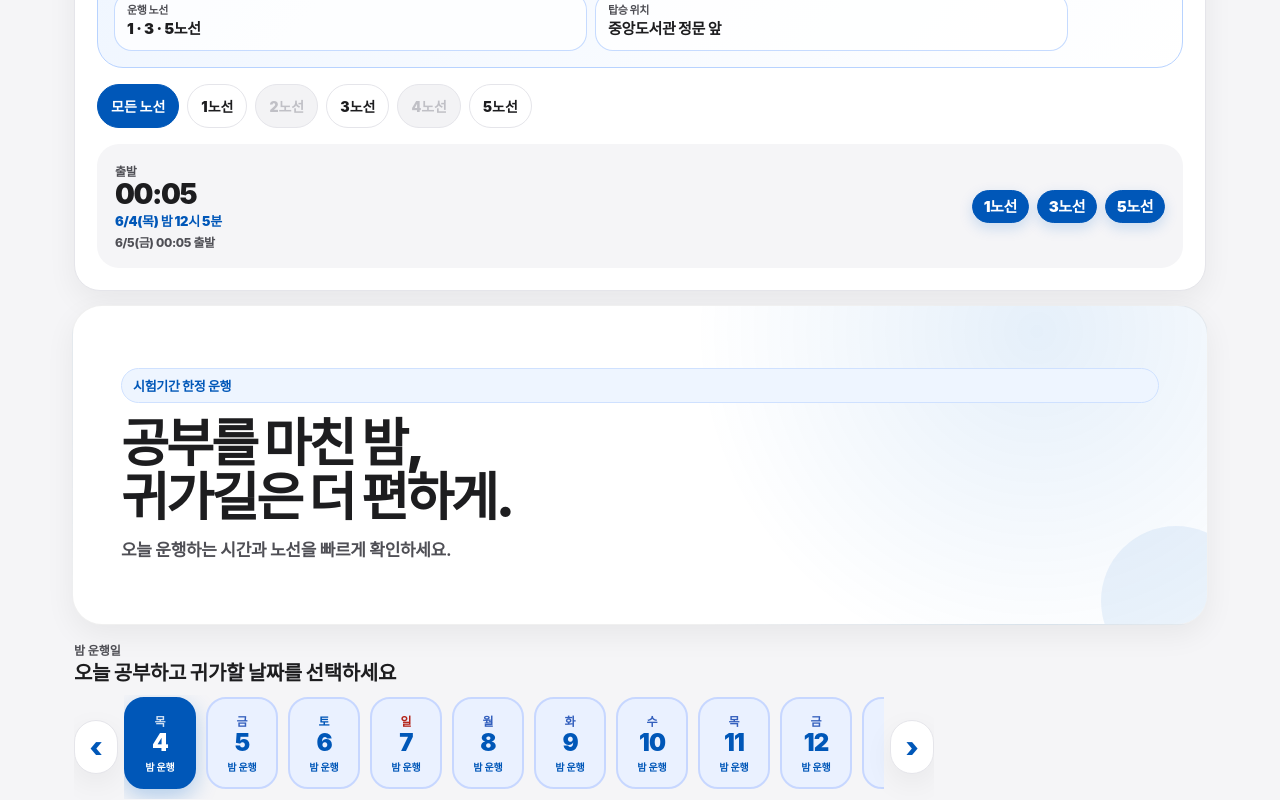
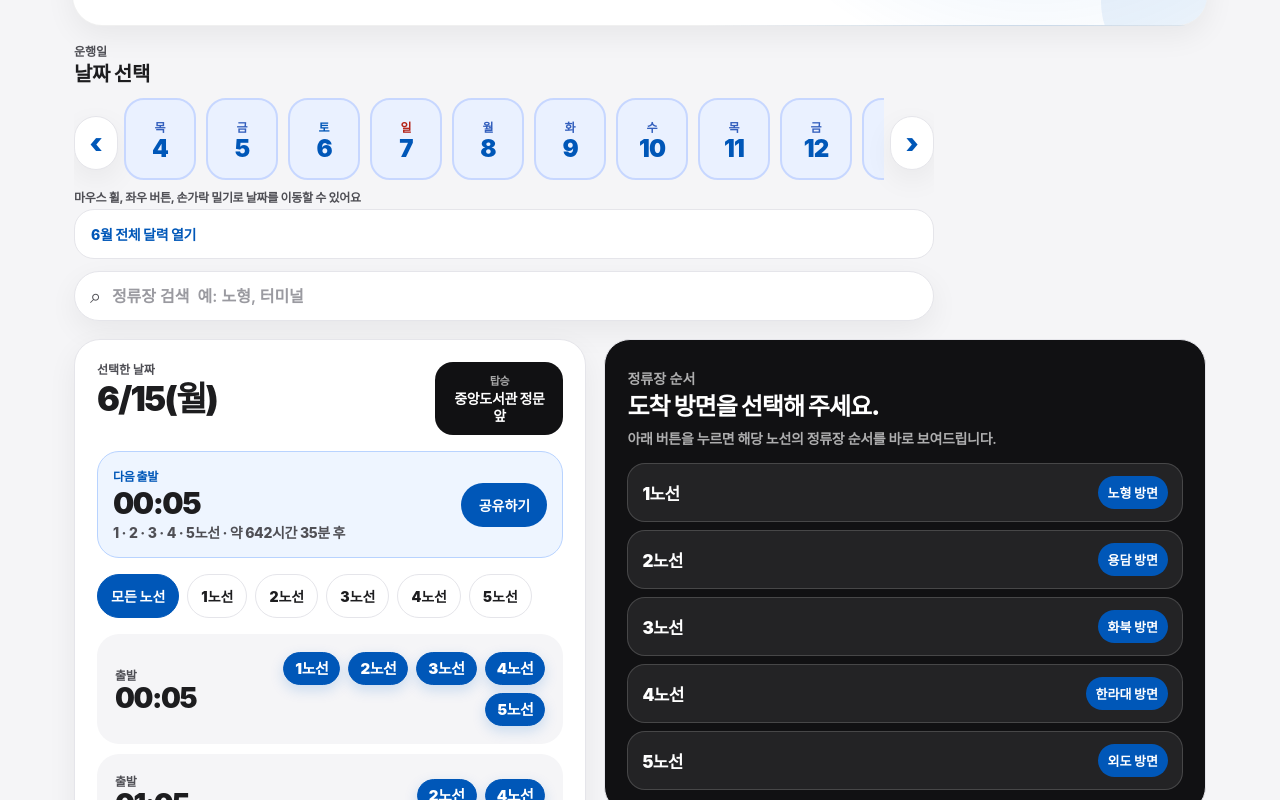
Before and after one commit to libjeju/libNbus, a React (Vite) app: page / in a window 1280 px wide. Shown: the part 400-1200 px from the top of the page. Built offline with nearby package versions, Linux system fonts and the light colour scheme; a web font is replaced by a local one.

Commit message:
Update App.jsx

```diff
--- a/src/App.jsx
+++ b/src/App.jsx
@@ -144,83 +144,19 @@ function getServiceSummary(dateString) {
 }
 
 
-function getDateStringFromDate(date) {
-  const year = date.getFullYear();
-  const month = String(date.getMonth() + 1).padStart(2, "0");
-  const day = String(date.getDate()).padStart(2, "0");
+function getTodayString() {
+  const now = new Date();
+  const year = now.getFullYear();
+  const month = String(now.getMonth() + 1).padStart(2, "0");
+  const day = String(now.getDate()).padStart(2, "0");
   return `${year}-${month}-${day}`;
 }
 
-function getTodayString() {
-  return getDateStringFromDate(new Date());
-}
-
-function addDays(dateString, days) {
-  const date = new Date(`${dateString}T00:00:00`);
-  date.setDate(date.getDate() + days);
-  return getDateStringFromDate(date);
-}
-
-function getTimeParts(timeString) {
+function getDepartureDateTime(dateString, timeString) {
   const [hour, minute] = timeString.split(":").map(Number);
-  return { hour, minute };
-}
-
-function getDepartureDayOffset(timeString) {
-  const { hour } = getTimeParts(timeString);
-
-  // 00:05, 01:05, 02:05처럼 새벽에 출발하는 차는
-  // 이용자 입장에서 "전날 밤 운행"으로 이해하는 것이 자연스럽습니다.
-  return hour < 6 ? 1 : 0;
-}
-
-function getActualDepartureDate(serviceDateString, timeString) {
-  return addDays(serviceDateString, getDepartureDayOffset(timeString));
-}
-
-function getDepartureDateTime(serviceDateString, timeString) {
-  const { hour, minute } = getTimeParts(timeString);
-  const actualDate = getActualDepartureDate(serviceDateString, timeString);
-  const departure = new Date(`${actualDate}T00:00:00`);
+  const departure = new Date(`${dateString}T00:00:00`);
   departure.setHours(hour, minute, 0, 0);
   return departure;
-}
-
-function formatMinute(minute) {
-  return minute === 0 ? "" : ` ${minute}분`;
-}
-
-function getRelativeNightLabel(serviceDateString) {
-  const today = getTodayString();
-  const tomorrow = addDays(today, 1);
-
-  if (serviceDateString === today) return "오늘 밤";
-  if (serviceDateString === tomorrow) return "내일 밤";
-
-  return `${toShortDate(serviceDateString)} 밤`;
-}
-
-function formatFriendlyDepartureTime(serviceDateString, timeString) {
-  const { hour, minute } = getTimeParts(timeString);
-  const actualDate = getActualDepartureDate(serviceDateString, timeString);
-
-  if (hour === 0) {
-    return `${getRelativeNightLabel(serviceDateString)} 12시${formatMinute(minute)}`;
-  }
-
-  if (hour < 6) {
-    return `${toShortDate(actualDate)} 새벽 ${hour}시${formatMinute(minute)}`;
-  }
-
-  return `${toShortDate(actualDate)} ${hour}시${formatMinute(minute)}`;
-}
-
-function formatActualDepartureLabel(serviceDateString, timeString) {
-  return `${toShortDate(getActualDepartureDate(serviceDateString, timeString))} ${timeString} 출발`;
-}
-
-function formatNightServiceLabel(serviceDateString) {
-  return `${toShortDate(serviceDateString)} 밤 운행`;
 }
 
 function formatRemainingTime(departureDateTime) {
@@ -232,44 +168,33 @@ function formatRemainingTime(departureDateTime) {
   const minutes = totalMinutes % 60;
 
   if (hours > 0) {
-    return minutes > 0 ? `출발까지 약 ${hours}시간 ${minutes}분` : `출발까지 약 ${hours}시간`;
+    return `약 ${hours}시간 ${minutes}분 후`;
   }
 
-  return `출발까지 약 ${minutes}분`;
+  return `약 ${minutes}분 후`;
 }
 
 function getNextDeparture(dateString, scheduleItems) {
   if (!scheduleItems.length) return null;
+
+  const todayString = getTodayString();
+
+  if (dateString < todayString) return null;
 
   const departures = scheduleItems
     .map((item) => ({
       ...item,
-      serviceDate: dateString,
-      actualDepartureDate: getActualDepartureDate(dateString, item.time),
       departureDateTime: getDepartureDateTime(dateString, item.time),
-      friendlyTime: formatFriendlyDepartureTime(dateString, item.time),
-      actualLabel: formatActualDepartureLabel(dateString, item.time),
-      nightLabel: formatNightServiceLabel(dateString),
     }))
     .sort((a, b) => a.departureDateTime - b.departureDateTime);
 
+  if (dateString > todayString) return departures[0];
+
   return departures.find((item) => item.departureDateTime.getTime() >= Date.now()) || null;
 }
 
 function getNextServiceDate(dateString) {
   return getServiceDates().find((serviceDate) => serviceDate > dateString) || null;
-}
-
-function getSmartDefaultDate() {
-  const serviceDates = getServiceDates();
-  const today = getTodayString();
-
-  if (schedule[today]) return today;
-
-  const futureDate = serviceDates.find((dateString) => dateString > today);
-  if (futureDate) return futureDate;
-
-  return getDefaultDate();
 }
 
 function isAdminMode() {
@@ -332,11 +257,11 @@ function DateScroller({ selectedDate, setSelectedDate }) {
   }
 
   return (
-    <section className="date-strip" aria-label="밤 운행일 빠른 선택">
+    <section className="date-strip" aria-label="운행일 빠른 선택">
       <div className="section-head compact">
         <div>
-          <p>밤 운행일</p>
-          <h2>오늘 공부하고 귀가할 날짜를 선택하세요</h2>
+          <p>운행일</p>
+          <h2>날짜 선택</h2>
         </div>
       </div>
 
@@ -362,7 +287,7 @@ function DateScroller({ selectedDate, setSelectedDate }) {
                 type="button"
                 onClick={() => setSelectedDate(dateString)}
                 className={`date-pill ${selected ? "selected" : ""}`}
-                aria-label={`${toKoreanDate(dateString)} 밤 운행 선택`}
+                aria-label={`${toKoreanDate(dateString)} 선택`}
               >
                 <span
                   className={`date-week ${dayIndex === 0 ? "sun" : dayIndex === 6 ? "sat" : ""}`}
@@ -370,7 +295,7 @@ function DateScroller({ selectedDate, setSelectedDate }) {
                   {dayLabels[dayIndex]}
                 </span>
                 <strong>{day}</strong>
-                <em>{notesByDate[dateString] || "밤 운행"}</em>
+                {notesByDate[dateString] ? <em>{notesByDate[dateString]}</em> : null}
               </button>
             );
           })}
@@ -432,7 +357,7 @@ function MonthMiniCalendar({ selectedDate, setSelectedDate }) {
               type="button"
               onClick={() => setSelectedDate(dateString)}
               className={`calendar-day ${hasService ? "service" : ""} ${selected ? "selected" : ""}`}
-              aria-label={`${toKoreanDate(dateString)} ${hasService ? "밤 운행 있음" : "밤 운행 없음"}`}
+              aria-label={`${toKoreanDate(dateString)} ${hasService ? "운행 있음" : "운행 없음"}`}
             >
               {day}
             </button>
@@ -441,7 +366,7 @@ function MonthMiniCalendar({ selectedDate, setSelectedDate }) {
       </div>
 
       <div className="calendar-legend">
-        <span><i className="legend-service" />밤 운행일</span>
+        <span><i className="legend-service" />운행일</span>
         <span><i className="legend-selected" />선택일</span>
       </div>
     </details>
@@ -502,12 +427,11 @@ function TodaySummary({
   const selectedRouteHasTimes = visibleTimes.length > 0;
 
   return (
-    <section className={`summary-card ${!hasService ? "no-service" : ""}`} aria-label="선택한 밤 운행 요약">
+    <section className={`summary-card ${!hasService ? "no-service" : ""}`} aria-label="선택 날짜 운행 요약">
       <div className="summary-top">
         <div>
-          <p className="eyebrow">선택한 밤 운행일</p>
-          <h1>{formatNightServiceLabel(selectedDate)}</h1>
-          <span className="night-helper">자정을 넘긴 00:05 출발편도 이 날짜의 밤 운행으로 표시합니다.</span>
+          <p className="eyebrow">선택한 날짜</p>
+          <h1>{toShortDate(selectedDate)}</h1>
           {notesByDate[selectedDate] ? (
             <span className="note-chip">{notesByDate[selectedDate]}</span>
           ) : null}
@@ -521,32 +445,17 @@ function TodaySummary({
 
       {hasService ? (
         <div className="next-departure-card" aria-live="polite">
-          <div className="next-main">
+          <div>
             <p>다음 출발</p>
             {nextDeparture ? (
               <>
-                <strong>{nextDeparture.friendlyTime}</strong>
-                <span className="actual-departure">{nextDeparture.actualLabel}</span>
-                <span className="remain-time">{formatRemainingTime(nextDeparture.departureDateTime)}</span>
-
-                <div className="next-info-grid" aria-label="다음 출발 상세 정보">
-                  <div>
-                    <small>운행 노선</small>
-                    <b>{nextDeparture.routes.join(" · ")}노선</b>
-                  </div>
-                  <div>
-                    <small>탑승 위치</small>
-                    <b>{busInfo.boardingPlace}</b>
-                  </div>
-                </div>
+                <strong>{nextDeparture.time}</strong>
+                <span>{nextDeparture.routes.join(" · ")}노선 · {formatRemainingTime(nextDeparture.departureDateTime)}</span>
               </>
             ) : (
               <>
-                <strong>오늘 밤 운행 종료</strong>
-                <span className="actual-departure">선택한 밤 운행일의 남은 출발편이 없습니다.</span>
-                {nextServiceDate ? (
-                  <span className="remain-time">다음 운행: {formatNightServiceLabel(nextServiceDate)}</span>
-                ) : null}
+                <strong>운행 종료</strong>
+                <span>선택한 날짜의 남은 출발편이 없습니다.</span>
               </>
             )}
           </div>
@@ -557,9 +466,9 @@ function TodaySummary({
         </div>
       ) : (
         <div className="no-service-box" aria-live="polite">
-          <strong>이날 밤에는 야간버스가 운행하지 않습니다.</strong>
-          <span>공부하고 귀가할 날짜를 기준으로 다른 밤 운행일을 선택해 주세요.</span>
-          {nextServiceDate ? <em>다음 밤 운행일: {formatNightServiceLabel(nextServiceDate)}</em> : null}
+          <strong>이날은 야간버스가 운행하지 않습니다.</strong>
+          <span>다른 운행일을 선택해 주세요.</span>
+          {nextServiceDate ? <em>다음 운행일: {toKoreanDate(nextServiceDate)}</em> : null}
         </div>
       )}
 
@@ -592,8 +501,6 @@ function TodaySummary({
               <div>
                 <p>출발</p>
                 <strong>{item.time}</strong>
-                <em>{formatFriendlyDepartureTime(selectedDate, item.time)}</em>
-                <small>{formatActualDepartureLabel(selectedDate, item.time)}</small>
               </div>
 
               <div className="time-route-chips">
@@ -604,9 +511,9 @@ function TodaySummary({
             </article>
           ))
         ) : hasService ? (
-          <div className="empty-box">선택한 노선은 이날 밤 운행하지 않습니다. 다른 노선을 선택해 주세요.</div>
+          <div className="empty-box">선택한 노선은 이날 운행하지 않습니다. 다른 노선을 선택해 주세요.</div>
         ) : (
-          <div className="empty-box warning">이 날짜 밤에는 표시할 출발 시간이 없습니다.</div>
+          <div className="empty-box warning">이 날짜에는 표시할 출발 시간이 없습니다.</div>
         )}
       </div>
     </section>
@@ -655,7 +562,7 @@ function RouteDetail({ selectedRoute, selectedDate, setSelectedRoute, availableR
 
         <div className="route-time-mini">
           <span>출발</span>
-          <strong>{times.length ? times.map((item) => formatActualDepartureLabel(selectedDate, item.time)).join(" · ") : "없음"}</strong>
+          <strong>{times.length ? times.map((item) => item.time).join(" · ") : "없음"}</strong>
         </div>
       </div>
 
@@ -694,7 +601,7 @@ function TestPanel({ tests }) {
 }
 
 export default function LibraryNightBusApp() {
-  const [selectedDate, setSelectedDate] = useState(getSmartDefaultDate());
+  const [selectedDate, setSelectedDate] = useState(getDefaultDate());
   const [selectedRoute, setSelectedRoute] = useState("all");
   const [stopQuery, setStopQuery] = useState("");
 
@@ -710,16 +617,7 @@ export default function LibraryNightBusApp() {
   const nextServiceDate = useMemo(() => getNextServiceDate(selectedDate), [selectedDate]);
 
   async function handleShare() {
-    const shareLines = [
-      busInfo.title,
-      formatNightServiceLabel(selectedDate),
-      nextDeparture
-        ? `다음 출발: ${nextDeparture.friendlyTime} (${nextDeparture.actualLabel})`
-        : "남은 출발편 없음",
-      `운행 정보: ${getServiceSummary(selectedDate)}`,
-      `탑승 위치: ${busInfo.boardingPlace}`,
-    ];
-    const text = shareLines.join("\n");
+    const text = `${busInfo.title}\n${toKoreanDate(selectedDate)}\n${getServiceSummary(selectedDate)}\n탑승 위치: ${busInfo.boardingPlace}`;
     const shareData = {
       title: busInfo.title,
       text,
@@ -925,12 +823,6 @@ export default function LibraryNightBusApp() {
           font-weight: 650;
         }
 
-        .secondary-hero {
-          margin-top: 14px;
-          margin-bottom: 18px;
-          background: radial-gradient(circle at 85% 8%, rgba(0,102,204,.10), transparent 34%), #ffffff;
-        }
-
         .date-strip {
           margin-top: 8px;
           overflow: hidden;
@@ -1018,9 +910,9 @@ export default function LibraryNightBusApp() {
         }
 
         .date-pill {
-          flex: 0 0 74px;
-          min-width: 74px;
-          min-height: 92px;
+          flex: 0 0 66px;
+          min-width: 66px;
+          min-height: 82px;
           border: 2px solid #c7d7ff;
           border-radius: 20px;
           background: #eaf1ff;
@@ -1053,8 +945,8 @@ export default function LibraryNightBusApp() {
         .date-pill em {
           margin-top: 2px;
           font-style: normal;
-          font-size: 10px;
-          font-weight: 900;
+          font-size: 9px;
+          font-weight: 800;
           color: inherit;
         }
 
@@ -1248,17 +1140,6 @@ export default function LibraryNightBusApp() {
           letter-spacing: -0.05em;
         }
 
-        .night-helper {
-          display: block;
-          margin-top: 8px;
-          max-width: 440px;
-          color: var(--muted);
-          font-size: 13px;
-          line-height: 1.4;
-          font-weight: 800;
-          word-break: keep-all;
-        }
-
         .note-chip {
           display: inline-flex;
           margin-top: 9px;
@@ -1272,19 +1153,14 @@ export default function LibraryNightBusApp() {
 
         .next-departure-card {
           margin-top: 16px;
-          border-radius: 26px;
-          background: linear-gradient(135deg, #eef5ff 0%, #ffffff 100%);
+          border-radius: 22px;
+          background: #eef5ff;
           border: 1px solid #b8d3ff;
-          padding: 16px;
+          padding: 15px;
           display: grid;
           grid-template-columns: 1fr auto;
           gap: 12px;
-          align-items: start;
-          box-shadow: inset 0 1px 0 rgba(255,255,255,.7);
-        }
-
-        .next-main {
-          min-width: 0;
+          align-items: center;
         }
 
         .next-departure-card p {
@@ -1298,11 +1174,10 @@ export default function LibraryNightBusApp() {
           display: block;
           margin-top: 4px;
           color: var(--ink);
-          font-size: clamp(28px, 7vw, 42px);
-          line-height: 1.04;
+          font-size: 30px;
+          line-height: 1;
           font-weight: 950;
-          letter-spacing: -0.055em;
-          word-break: keep-all;
+          letter-spacing: -0.05em;
         }
 
         .next-departure-card span {
@@ -1312,53 +1187,6 @@ export default function LibraryNightBusApp() {
           font-size: 14px;
           line-height: 1.35;
           font-weight: 800;
-        }
-
-        .actual-departure {
-          color: #26324a !important;
-        }
-
-        .remain-time {
-          display: inline-flex !important;
-          width: fit-content;
-          border-radius: 999px;
-          background: #dfeeff;
-          color: var(--blue) !important;
-          padding: 7px 10px;
-          font-size: 13px !important;
-          font-weight: 950 !important;
-        }
-
-        .next-info-grid {
-          margin-top: 14px;
-          display: grid;
-          grid-template-columns: 1fr;
-          gap: 8px;
-        }
-
-        .next-info-grid div {
-          border-radius: 18px;
-          background: rgba(255,255,255,.78);
-          border: 1px solid rgba(184,211,255,.8);
-          padding: 11px 12px;
-        }
-
-        .next-info-grid small {
-          display: block;
-          color: var(--muted);
-          font-size: 11px;
-          line-height: 1.2;
-          font-weight: 900;
-        }
-
-        .next-info-grid b {
-          display: block;
-          margin-top: 3px;
-          color: var(--ink);
-          font-size: 15px;
-          line-height: 1.25;
-          font-weight: 950;
-          word-break: keep-all;
         }
 
         .share-button {
@@ -1503,27 +1331,6 @@ export default function LibraryNightBusApp() {
           line-height: 1;
           font-weight: 950;
           letter-spacing: -0.05em;
-        }
-
-        .time-card em,
-        .time-card small {
-          display: block;
-          margin-top: 5px;
-          font-style: normal;
-          line-height: 1.3;
-          word-break: keep-all;
-        }
-
-        .time-card em {
-          color: var(--blue);
-          font-size: 13px;
-          font-weight: 950;
-        }
-
-        .time-card small {
-          color: var(--muted);
-          font-size: 12px;
-          font-weight: 800;
         }
 
         .time-route-chips {
@@ -1782,7 +1589,6 @@ export default function LibraryNightBusApp() {
           }
 
           .summary-card { margin-top: 14px; }
-          .next-info-grid { grid-template-columns: 1fr 1fr; }
           .route-card { grid-column: 1 / -1; }
           .route-choice-grid { grid-template-columns: repeat(2, 1fr); }
           .stop-list { grid-template-columns: 1fr 1fr; max-height: none; }
@@ -1874,7 +1680,7 @@ export default function LibraryNightBusApp() {
             type="button"
             className="top-reset"
             onClick={() => {
-              setSelectedDate(getSmartDefaultDate());
+              setSelectedDate(getDefaultDate());
               setSelectedRoute("all");
               setStopQuery("");
             }}
@@ -1885,19 +1691,7 @@ export default function LibraryNightBusApp() {
       </header>
 
       <div className="container">
-        <TodaySummary
-          selectedDate={selectedDate}
-          selectedRoute={selectedRoute}
-          setSelectedRoute={setSelectedRoute}
-          visibleTimes={visibleTimes}
-          availableRoutes={availableRoutes}
-          hasService={hasService}
-          nextDeparture={nextDeparture}
-          nextServiceDate={nextServiceDate}
-          onShare={handleShare}
-        />
-
-        <section className="hero secondary-hero">
+        <section className="hero">
           <span className="hero-kicker">{busInfo.eventLabel}</span>
           <h1>{busInfo.heroTitleLine1}<br />{busInfo.heroTitleLine2}</h1>
           <p>{busInfo.heroDescription}</p>
@@ -1914,16 +1708,30 @@ export default function LibraryNightBusApp() {
           setSelectedRoute={setSelectedRoute}
         />
 
-        <RouteDetail
-          selectedRoute={selectedRoute}
-          selectedDate={selectedDate}
-          setSelectedRoute={setSelectedRoute}
-          availableRoutes={availableRoutes}
-        />
+        <div className="mobile-grid">
+          <TodaySummary
+            selectedDate={selectedDate}
+            selectedRoute={selectedRoute}
+            setSelectedRoute={setSelectedRoute}
+            visibleTimes={visibleTimes}
+            availableRoutes={availableRoutes}
+            hasService={hasService}
+            nextDeparture={nextDeparture}
+            nextServiceDate={nextServiceDate}
+            onShare={handleShare}
+          />
+
+          <RouteDetail
+            selectedRoute={selectedRoute}
+            selectedDate={selectedDate}
+            setSelectedRoute={setSelectedRoute}
+            availableRoutes={availableRoutes}
+          />
+        </div>
 
         <p className="guide">
-          탑승 위치는 {busInfo.boardingPlace}입니다. 화면의 날짜는 공부하고 귀가하는 밤 기준입니다. 00:05처럼 자정을 넘긴 시간은 다음날 새벽 실제 출발 시간도 함께 표시합니다.
-          출발 시간은 중앙도서관 기준이며, 교통 상황에 따라 정류장 도착 시간은 달라질 수 있습니다.
+          탑승 위치는 {busInfo.boardingPlace}입니다. 출발 시간은 중앙도서관 기준이며,
+          교통 상황에 따라 정류장 도착 시간은 달라질 수 있습니다.
         </p>
       </div>
 
```
